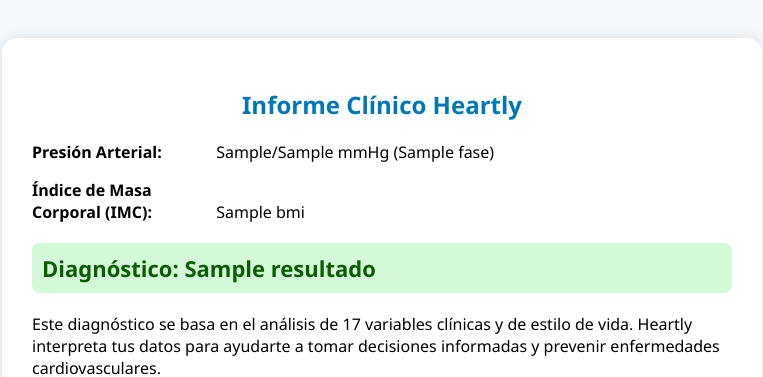
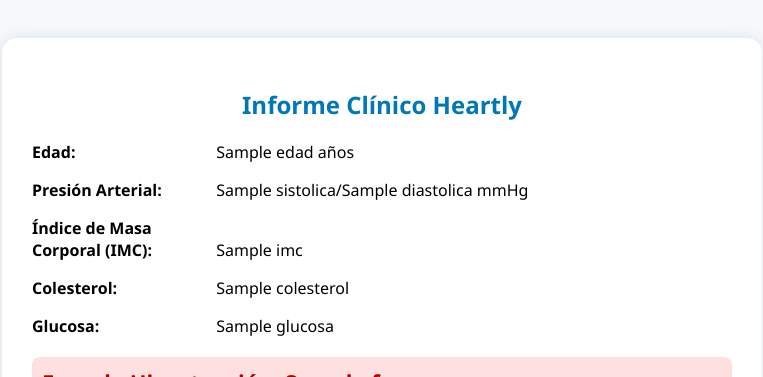
Before and after one commit to Bercelio/Heartley, a Flask app: template app/templates/resultado.html in a window 1280 px wide. Shown: the top 377 px of the page, without its empty margins (258-1021 px from the left). Run offline with Flask 3, Linux system fonts and the light colour scheme; the template is opened without the code that fills it: most values are stand-ins (such as "Sample title", 1, 10 or a date in 2020); parts of the project's set-up code (start-up, migrations or seed data) failed here and were passed over.

Commit message:
Update resultado.html

```diff
--- a/app/templates/resultado.html
+++ b/app/templates/resultado.html
@@ -61,23 +61,27 @@
         <h2>Informe Clínico Heartly</h2>
 
         <div class="datos">
-            <p><strong>Presión Arterial:</strong> {{ ap_hi }}/{{ ap_lo }} mmHg ({{ fase }})</p>
-            <p><strong>Índice de Masa Corporal (IMC):</strong> {{ bmi }}</p>
+            <p><strong>Edad:</strong> {{ edad }} años</p>
+            <p><strong>Presión Arterial:</strong> {{ sistolica }}/{{ diastolica }} mmHg</p>
+            <p><strong>Índice de Masa Corporal (IMC):</strong> {{ imc }}</p>
+            <p><strong>Colesterol:</strong> {{ colesterol }}</p>
+            <p><strong>Glucosa:</strong> {{ glucosa }}</p>
         </div>
 
         <div class="diagnostico">
-            <div class="riesgo {% if 'PRESENTE' in resultado %}riesgo{% else %}sin{% endif %}">
-                Diagnóstico: {{ resultado }}
+            <div class="riesgo riesgo">
+                Fase de Hipertensión: {{ fase }}
             </div>
             <p>
-                Este diagnóstico se basa en el análisis de 17 variables clínicas y de estilo de vida.
-                Heartly interpreta tus datos para ayudarte a tomar decisiones informadas y prevenir enfermedades cardiovasculares.
+                Este resultado es una predicción basada en análisis de 8 variables clínicas.
+                Heartly analiza tus datos para ayudarte a prevenir enfermedades cardiovasculares
+                y mejorar tu salud con recomendaciones personalizadas.
             </p>
         </div>
 
         <div class="grafica">
             <h4>Comparativa de tu salud frente a valores ideales</h4>
-            <img src="/{{ imagen }}" alt="Gráfica del paciente">
+            <img src="{{ url_for('static', filename='grafica_paciente.png') }}" alt="Gráfica del paciente">
         </div>
     </div>
 </body>
```
